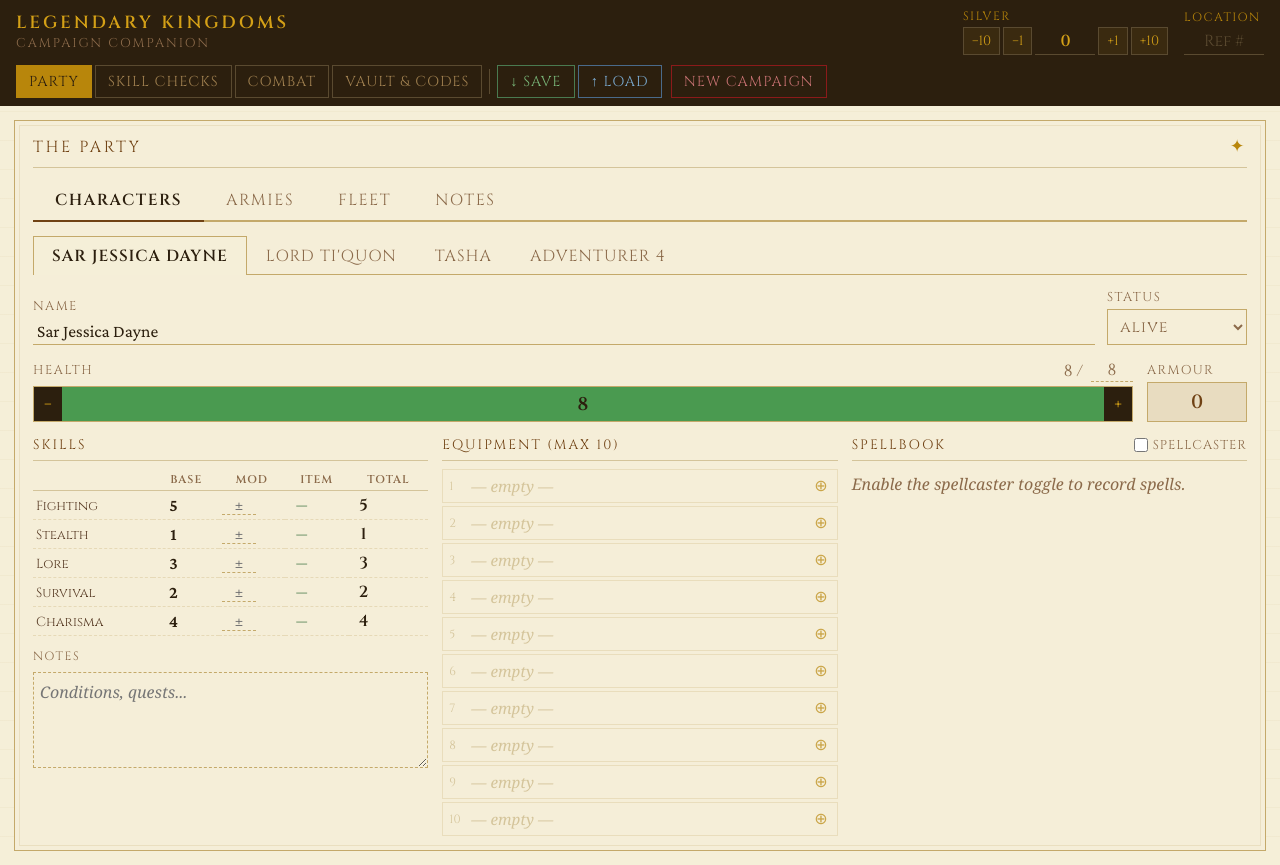
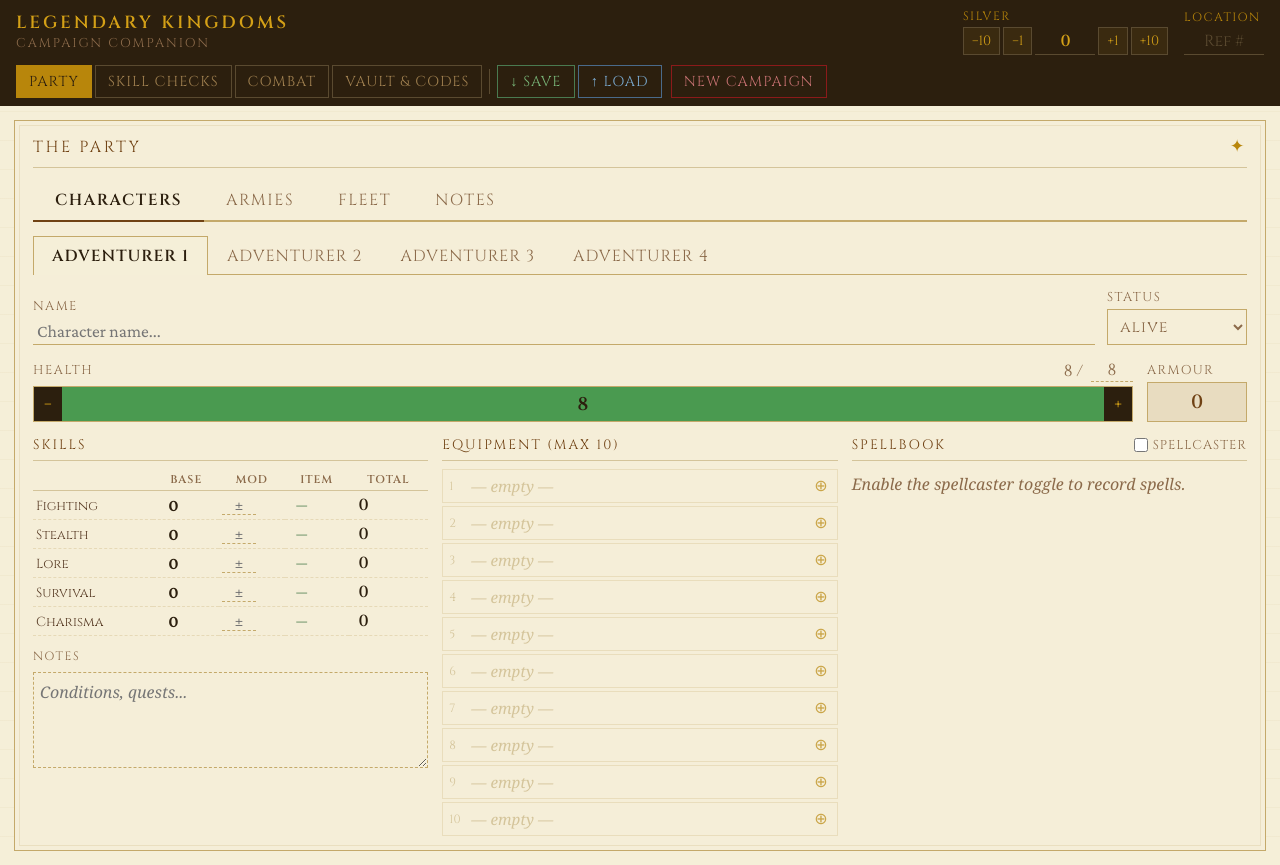
Before and after one commit to omegalife2002/legendary-kingdoms-companion, a React (Vite) app: page / in a window 1280 px wide. Built offline with nearby package versions, Linux system fonts and the light colour scheme; a web font is replaced by a local one.

Commit message:
zero out new campaign

```diff
--- a/src/App.jsx
+++ b/src/App.jsx
@@ -1,5 +1,5 @@
 import { useState, useRef } from 'react'
-import { DEFAULT_CHARS } from './data/defaults'
+import { makeChar } from './data/defaults'
 import { usePersist } from './hooks/usePersist'
 import CharacterSheet from './components/CharacterSheet'
 import SkillCheck from './components/SkillCheck'
@@ -17,18 +17,16 @@ import BASE_SPELLS    from './data/db_spells.json'
 const PAGES = ['party', 'checks', 'combat', 'vault']
 const PAGE_LABELS = { party: 'Party', checks: 'Skill Checks', combat: 'Combat', vault: 'Vault & Codes' }
 
-const INITIAL_CHARS = DEFAULT_CHARS.map(c => ({
-  ...c,
-  eq: c.eq.map(e => ({ ...e })),
-  spells: c.spells.map(s => ({ ...s })),
-}))
+function blankParty() {
+  return Array.from({ length: 4 }, () => makeChar())
+}
 
 export default function App() {
   const [page, setPage] = useState('party')
   const [activeChar, setActiveChar] = useState(0)
 
   // Campaign state — persisted
-  const [chars, setChars]             = usePersist('lkc-chars', INITIAL_CHARS)
+  const [chars, setChars]             = usePersist('lkc-chars', blankParty())
   const [silver, setSilver]           = usePersist('lkc-silver', 0)
   const [location, setLocation]       = usePersist('lkc-location', '')
   const [vaultItems, setVaultItems]   = usePersist('lkc-vault-items', ['', '', '', ''])
@@ -122,7 +120,7 @@ export default function App() {
 
   function resetAll() {
     if (!window.confirm('Reset all campaign data and start fresh? This cannot be undone.')) return
-    setChars(INITIAL_CHARS.map(c => ({ ...c, eq: c.eq.map(e => ({ ...e })), spells: c.spells.map(s => ({ ...s })) })))
+    setChars(blankParty())
     setSilver(0)
     setLocation('')
     setVaultItems(['', '', '', ''])
```
Also changed, not shown: 1 other file (tests, documents, lock files or other folders).
